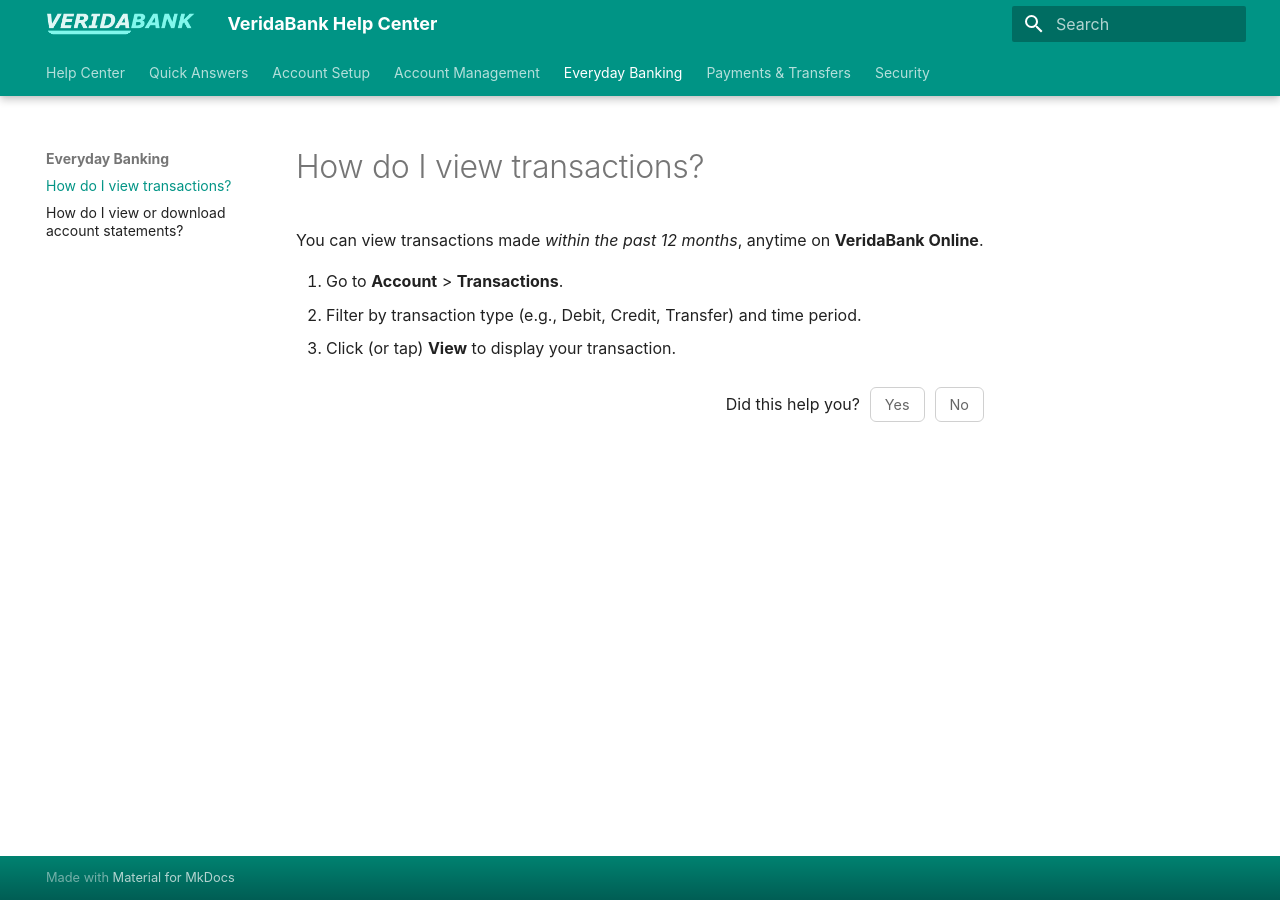
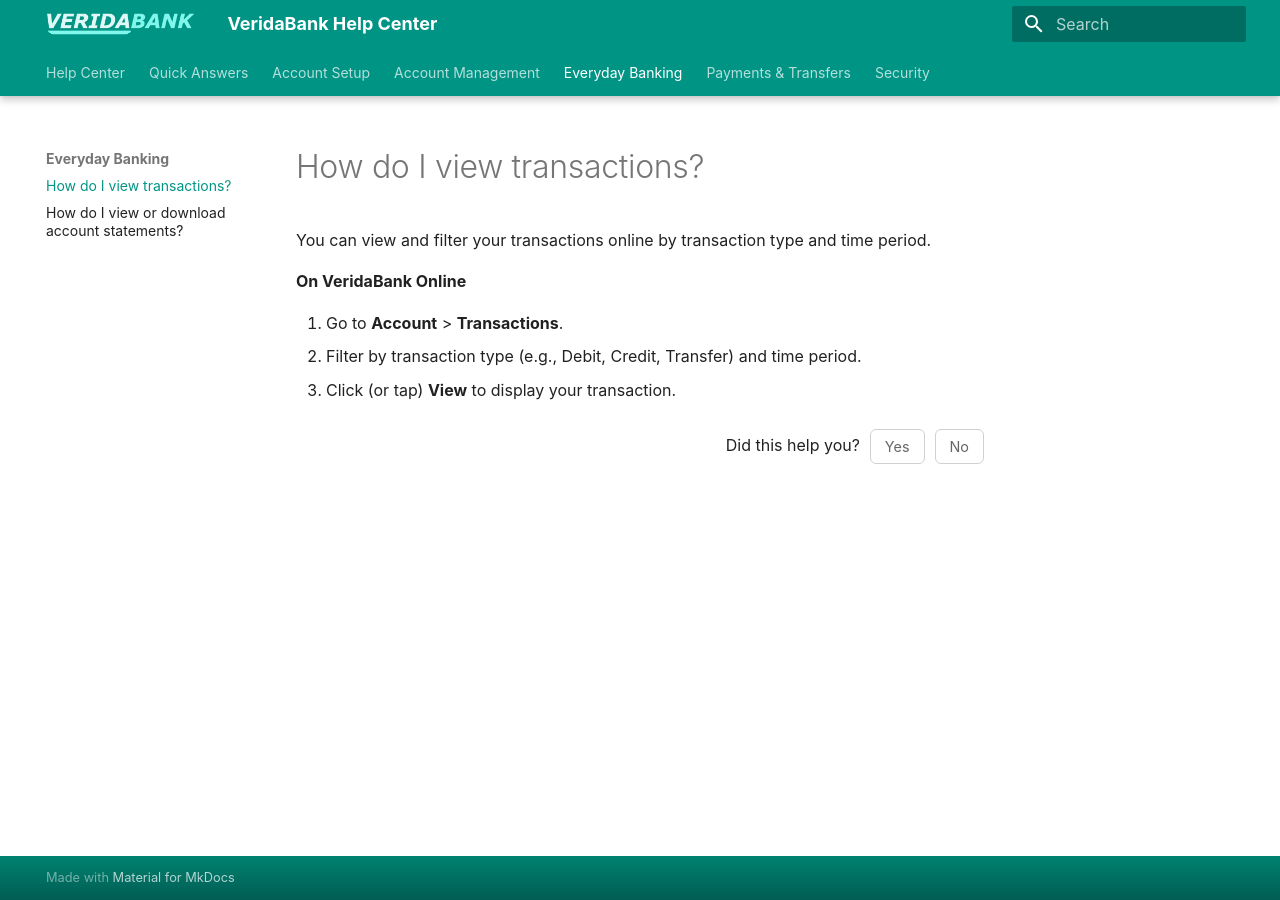
Before and after one commit to mlbms19/VeridaBank, an MkDocs documentation site: the page built from docs/Everyday Banking/View Transactions.md, in a window 1280 px wide. Built offline with MkDocs 1.6.1 and Material for MkDocs 9.7.7, drawn with Linux system fonts in a browser that asks for light colours; some web fonts are replaced.

Commit message:
Update 'View Transactions' article

```diff
--- a/docs/Everyday Banking/View Transactions.md
+++ b/docs/Everyday Banking/View Transactions.md
@@ -1,6 +1,8 @@
 # How do I view transactions?
 
-You can view transactions made *within the past 12 months*, anytime on **VeridaBank Online**.
+You can view and filter your transactions online by transaction type and time period.
+
+**On VeridaBank Online**
 
 1.	Go to **Account** > **Transactions**.
 2.	Filter by transaction type (e.g., Debit, Credit, Transfer) and time period.
```
